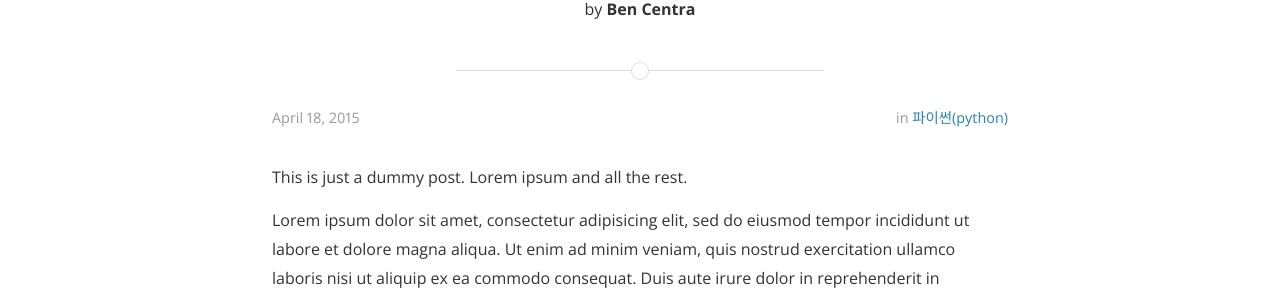
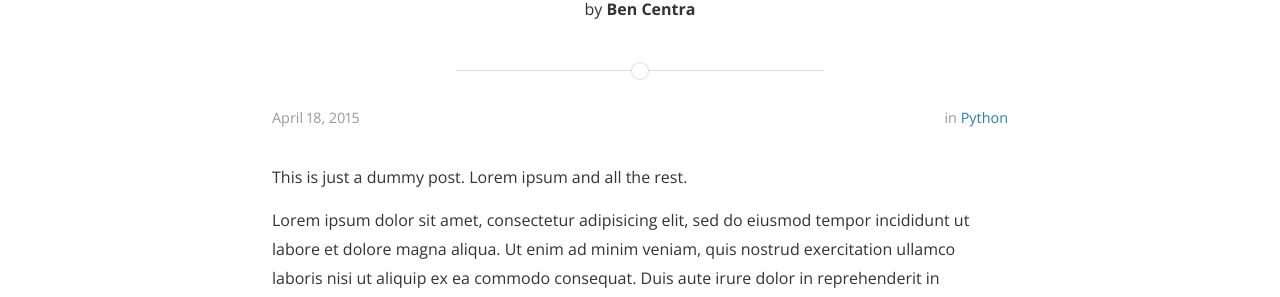
Before and after one commit to myksb1223/myksb1223.github.io, a Jekyll site: the page built from _posts/2015-04-18-dummy2.markdown, in a window 1280 px wide. Shown: the part 177-474 px from the top of the page. Built offline with Jekyll 4.4.1, drawn with Linux system fonts in a browser that asks for light colours; nearby versions of some CDN libraries.

```diff
--- a/_posts/2015-04-18-dummy2.markdown
+++ b/_posts/2015-04-18-dummy2.markdown
@@ -3,7 +3,7 @@
 title:  "Dummy Post 2"
 date:   2015-04-18 08:43:59
 author: Ben Centra
-categories: 파이썬(Python)
+categories: Python
 ---
 
 This is just a dummy post. Lorem ipsum and all the rest.
```
